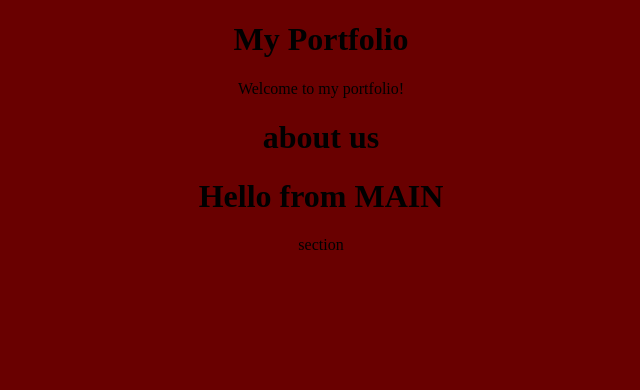
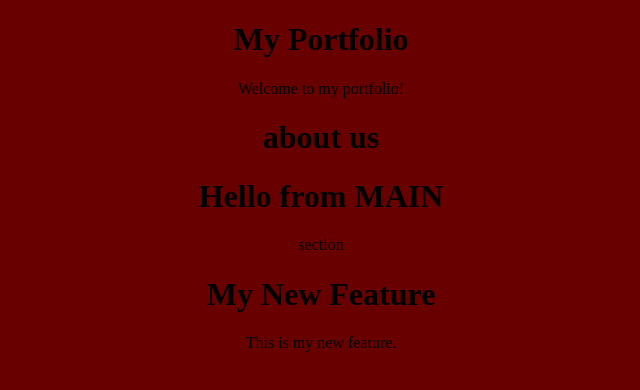
Before and after one commit to tutnetuvalidki/shotanumber1, a plain HTML site: page index.html in a window 1280 px wide. Shown: the whole page, without its empty margins (319-959 px from the left). Drawn offline with Linux system fonts and the light colour scheme.

Commit message:
Add new section to project

```diff
--- a/index.html
+++ b/index.html
@@ -13,6 +13,8 @@
         <h1>about us</h1>
         <h1>Hello from MAIN</h1>
         <div>section</div>
+        <h1>My New Feature</h1>
+<p>This is my new feature.</p>
     </div>
 </body>
 </html>
```
